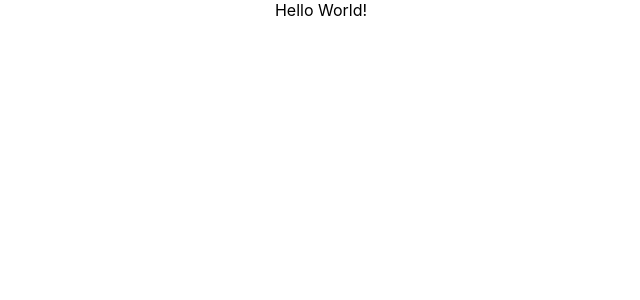
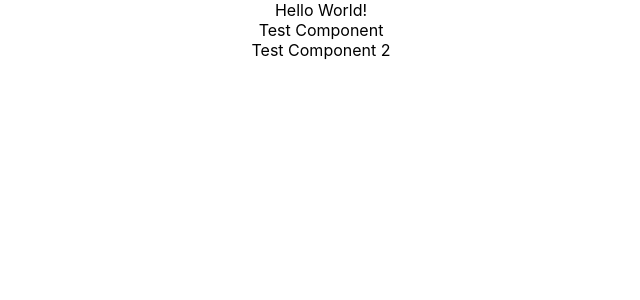
Before and after one commit to ramazansakin/organization-scheduling-ui, a React (Create React App) app: page / in a window 1280 px wide. Shown: the top 300 px of the page, without its empty margins (319-959 px from the left). Built offline with nearby package versions, Linux system fonts and the light colour scheme.

Commit message:
Sample Component Def impl

```diff
--- a/src/App.js
+++ b/src/App.js
@@ -1,13 +1,26 @@
-import React from 'react';
-import logo from './logo.svg';
+import React, { Component } from 'react';
+import SampleComponent from './components/SampleComponent';
 import './App.css';
 
 function App() {
   return (
     <div className="App">
       Hello World!
+      <TestComponent></TestComponent>
     </div>
   );
 }
 
+class TestComponent extends Component{
+  render(){
+    return (
+      <div className="testComponent">
+      Test Component
+      <SampleComponent/>
+    </div>
+    );
+  }
+}
+
+
 export default App;
--- /dev/null
+++ b/src/components/SampleComponent.jsx
@@ -0,0 +1,11 @@
+import React, { Component } from 'react';
+
+export default class TestComponent2 extends Component{
+    render(){
+      return (
+        <div className="testComponent2">
+        Test Component 2
+      </div>
+      );
+    }
+  }
```
